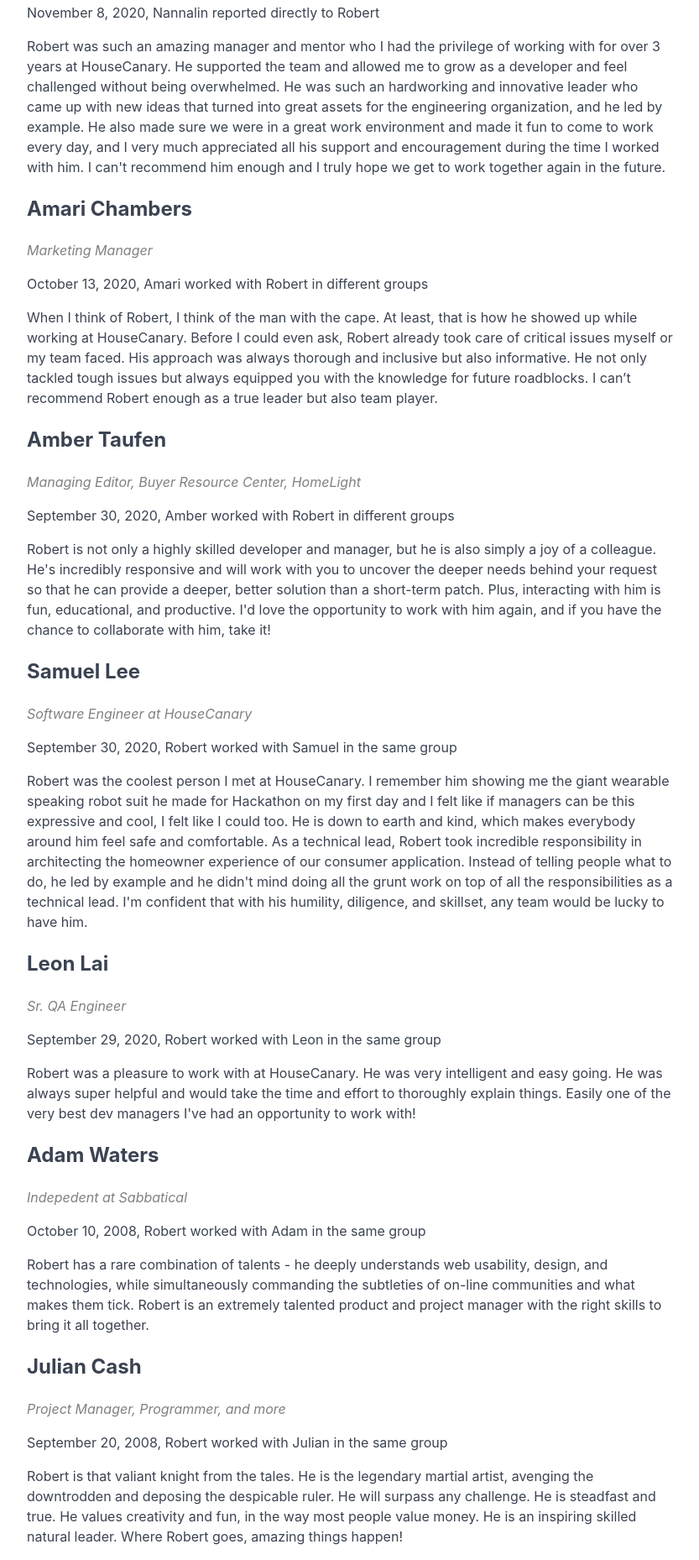
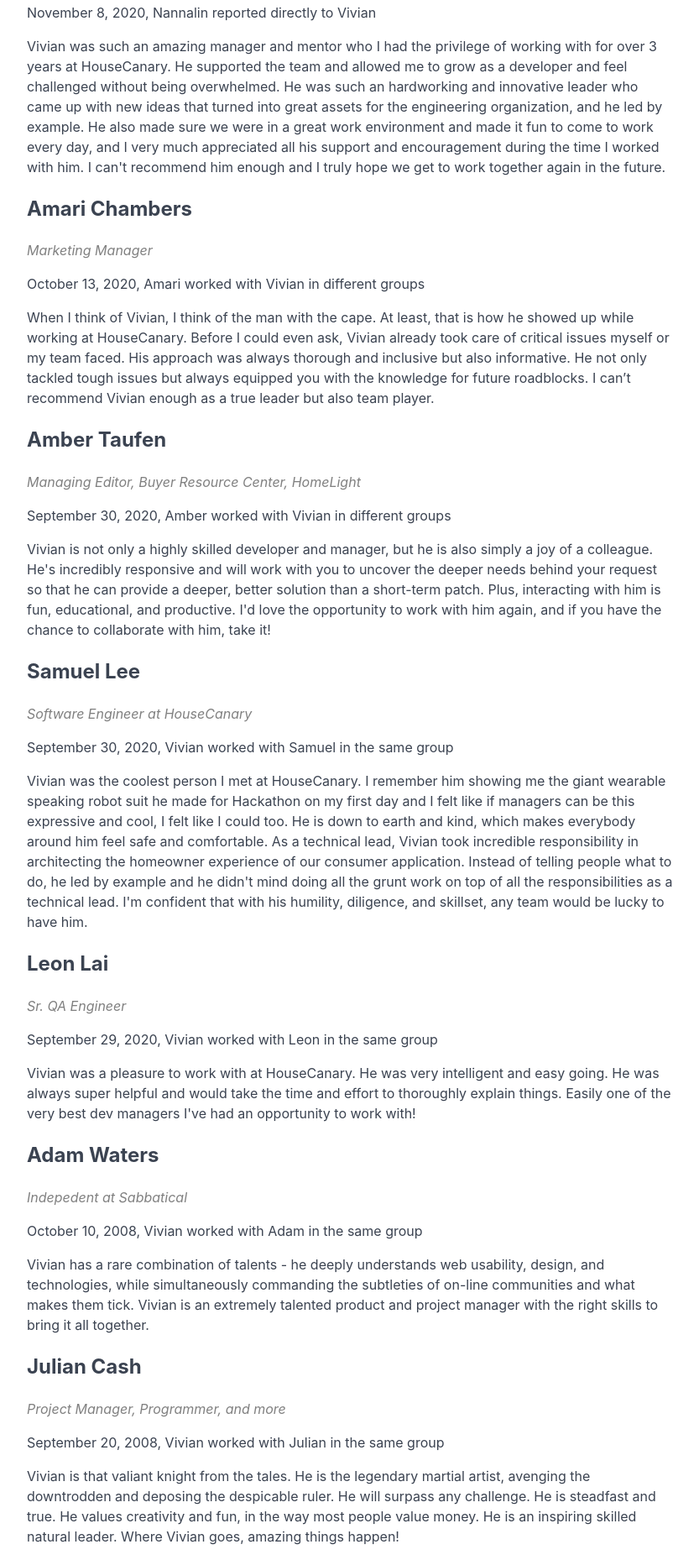
Before and after one commit to vivianeasley/portfolio, an Eleventy site: page docs/testimonials/index.html in a window 1280 px wide. Shown: the part 444-2302 px from the top of the page at 84% size, without its empty margins (223-1056 px from the left). Built offline with nearby package versions, Linux system fonts and the light colour scheme; Eleventy itself is replaced by a stand-in of ours; files that its build step writes are made by us from their sources.

Commit message:
Updated docs folder

```diff
--- a/docs/testimonials/index.html
+++ b/docs/testimonials/index.html
@@ -55,72 +55,72 @@
 
 <i class="re-grey">Senior Software Engineer - Backend at HouseCanary</i>
 
-<p>November 14, 2020, Chris reported directly to Robert</p>
+<p>November 14, 2020, Chris reported directly to Vivian</p>
 
-<p>Robert was by far one of the best managers I've ever had. Robert is one of the rare people I have met who have both technical expertise and impeccable people skills. Wielding both of these skills adeptly, he was able to help manage communication and planning between engineering, product, and the executive leadership. I always felt like I had a clear path forward in my work and career working with him as well as a solid work-life balance. Couldn't recommend him more.</p>
+<p>Vivian was by far one of the best managers I've ever had. Vivian is one of the rare people I have met who have both technical expertise and impeccable people skills. Wielding both of these skills adeptly, he was able to help manage communication and planning between engineering, product, and the executive leadership. I always felt like I had a clear path forward in my work and career working with him as well as a solid work-life balance. Couldn't recommend him more.</p>
 
 
 <h2>Nannalin Ongprasert</h2>
 
 <i class="re-grey">Software Engineer at HouseCanary</i>
 
-<p>November 8, 2020, Nannalin reported directly to Robert</p>
+<p>November 8, 2020, Nannalin reported directly to Vivian</p>
 
-<p>Robert was such an amazing manager and mentor who I had the privilege of working with for over 3 years at HouseCanary. He supported the team and allowed me to grow as a developer and feel challenged without being overwhelmed. He was such an hardworking and innovative leader who came up with new ideas that turned into great assets for the engineering organization, and he led by example. He also made sure we were in a great work environment and made it fun to come to work every day, and I very much appreciated all his support and encouragement during the time I worked with him. I can't recommend him enough and I truly hope we get to work together again in the future.</p>
+<p>Vivian was such an amazing manager and mentor who I had the privilege of working with for over 3 years at HouseCanary. He supported the team and allowed me to grow as a developer and feel challenged without being overwhelmed. He was such an hardworking and innovative leader who came up with new ideas that turned into great assets for the engineering organization, and he led by example. He also made sure we were in a great work environment and made it fun to come to work every day, and I very much appreciated all his support and encouragement during the time I worked with him. I can't recommend him enough and I truly hope we get to work together again in the future.</p>
 
 
 <h2>Amari Chambers</h2>
 
 <i class="re-grey">Marketing Manager</i>
 
-<p>October 13, 2020, Amari worked with Robert in different groups</p>
+<p>October 13, 2020, Amari worked with Vivian in different groups</p>
 
-<p>When I think of Robert, I think of the man with the cape. At least, that is how he showed up while working at HouseCanary. Before I could even ask, Robert already took care of critical issues myself or my team faced. His approach was always thorough and inclusive but also informative. He not only tackled tough issues but always equipped you with the knowledge for future roadblocks. I can’t recommend Robert enough as a true leader but also team player.</p>
+<p>When I think of Vivian, I think of the man with the cape. At least, that is how he showed up while working at HouseCanary. Before I could even ask, Vivian already took care of critical issues myself or my team faced. His approach was always thorough and inclusive but also informative. He not only tackled tough issues but always equipped you with the knowledge for future roadblocks. I can’t recommend Vivian enough as a true leader but also team player.</p>
 
 
 <h2>Amber Taufen</h2>
 
 <i class="re-grey">Managing Editor, Buyer Resource Center, HomeLight</i>
 
-<p>September 30, 2020, Amber worked with Robert in different groups</p>
+<p>September 30, 2020, Amber worked with Vivian in different groups</p>
 
-<p>Robert is not only a highly skilled developer and manager, but he is also simply a joy of a colleague. He's incredibly responsive and will work with you to uncover the deeper needs behind your request so that he can provide a deeper, better solution than a short-term patch. Plus, interacting with him is fun, educational, and productive. I'd love the opportunity to work with him again, and if you have the chance to collaborate with him, take it!</p>
+<p>Vivian is not only a highly skilled developer and manager, but he is also simply a joy of a colleague. He's incredibly responsive and will work with you to uncover the deeper needs behind your request so that he can provide a deeper, better solution than a short-term patch. Plus, interacting with him is fun, educational, and productive. I'd love the opportunity to work with him again, and if you have the chance to collaborate with him, take it!</p>
 
 
 <h2>Samuel Lee</h2>
 
 <i class="re-grey">Software Engineer at HouseCanary</i>
 
-<p>September 30, 2020, Robert worked with Samuel in the same group</p>
+<p>September 30, 2020, Vivian worked with Samuel in the same group</p>
 
-<p>Robert was the coolest person I met at HouseCanary. I remember him showing me the giant wearable speaking robot suit he made for Hackathon on my first day and I felt like if managers can be this expressive and cool, I felt like I could too. He is down to earth and kind, which makes everybody around him feel safe and comfortable. As a technical lead, Robert took incredible responsibility in architecting the homeowner experience of our consumer application. Instead of telling people what to do, he led by example and he didn't mind doing all the grunt work on top of all the responsibilities as a technical lead. I'm confident that with his humility, diligence, and skillset, any team would be lucky to have him.</p>
+<p>Vivian was the coolest person I met at HouseCanary. I remember him showing me the giant wearable speaking robot suit he made for Hackathon on my first day and I felt like if managers can be this expressive and cool, I felt like I could too. He is down to earth and kind, which makes everybody around him feel safe and comfortable. As a technical lead, Vivian took incredible responsibility in architecting the homeowner experience of our consumer application. Instead of telling people what to do, he led by example and he didn't mind doing all the grunt work on top of all the responsibilities as a technical lead. I'm confident that with his humility, diligence, and skillset, any team would be lucky to have him.</p>
 
 
 <h2>Leon Lai</h2>
 
 <i class="re-grey">Sr. QA Engineer</i>
 
-<p>September 29, 2020, Robert worked with Leon in the same group</p>
+<p>September 29, 2020, Vivian worked with Leon in the same group</p>
 
-    Robert was a pleasure to work with at HouseCanary. He was very intelligent and easy going. He was always super helpful and would take the time and effort to thoroughly explain things. Easily one of the very best dev managers I've had an opportunity to work with!</p>
+    Vivian was a pleasure to work with at HouseCanary. He was very intelligent and easy going. He was always super helpful and would take the time and effort to thoroughly explain things. Easily one of the very best dev managers I've had an opportunity to work with!</p>
 
 
 <h2>Adam Waters</h2>
 
 <i class="re-grey">Indepedent at Sabbatical</i>
 
-<p>October 10, 2008, Robert worked with Adam in the same group</p>
+<p>October 10, 2008, Vivian worked with Adam in the same group</p>
 
-<p>Robert has a rare combination of talents - he deeply understands web usability, design, and technologies, while simultaneously commanding the subtleties of on-line communities and what makes them tick. Robert is an extremely talented product and project manager with the right skills to bring it all together.</p>
+<p>Vivian has a rare combination of talents - he deeply understands web usability, design, and technologies, while simultaneously commanding the subtleties of on-line communities and what makes them tick. Vivian is an extremely talented product and project manager with the right skills to bring it all together.</p>
 
 
 <h2>Julian Cash</h2>
 
 <i class="re-grey">Project Manager, Programmer, and more</i>
 
-<p>September 20, 2008, Robert worked with Julian in the same group</p>
+<p>September 20, 2008, Vivian worked with Julian in the same group</p>
 
-<p>Robert is that valiant knight from the tales.  He is the legendary martial artist, avenging the downtrodden and deposing the despicable ruler.  He will surpass any challenge.  He is steadfast and true.  He values creativity and fun, in the way most people value money.  He is an inspiring skilled natural leader.  Where Robert goes, amazing things happen!</p>
+<p>Vivian is that valiant knight from the tales.  He is the legendary martial artist, avenging the downtrodden and deposing the despicable ruler.  He will surpass any challenge.  He is steadfast and true.  He values creativity and fun, in the way most people value money.  He is an inspiring skilled natural leader.  Where Vivian goes, amazing things happen!</p>
   </div>
   <script src="/portfolio/scripts/index.js"></script>
 </body>
```
Also changed, not shown: docs/index.html (+1 -1 lines), docs/resume/index.html (+2 -2 lines), docs/scripts/index.js.
